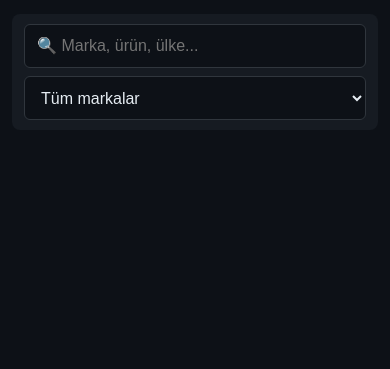
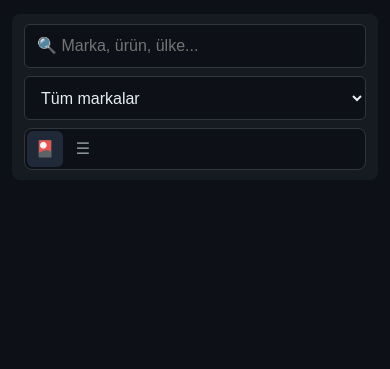
Before and after one commit to fabricPro/ArgeDonePaneli, a Flask app: template web/templates/index.html in a window 390 px wide. Shown: the part 110-479 px from the top of the page. Run offline with Flask 3, Linux system fonts and the light colour scheme; the template is opened without the code that fills it, so the values that code supplies are empty.

Commit message:
feat(v3.3-F): görüntüleme modları — Grid/Liste toggle
- base.html: tüm sayfalara shared mini-script — body.view-list class
  toggle + .view-btn aktif state, localStorage 'view_mode' (grid|list).
- index.html: filter-bar'a .view-toggle (🎴 Grid / ☰ Liste).
- urun.html: images-header design-controls'a .view-toggle.
- main.css:
  - .view-toggle/.view-btn: kapsül, accent active.
  - body.view-list .product-grid: 1-sütun + .product-card horizontal
    (110px image + body); .image-manage-grid 1-sütun + max-height 70vh.
  - Mobil 720px: list modu 1-sütun + 80px image (kompakt).
- Tercih localStorage'a kaydedilir (sayfa yenilense bile).

Co-Authored-By: Claude Opus 4.7 (1M context) <noreply@anthropic.com>

```diff
--- a/web/static/css/main.css
+++ b/web/static/css/main.css
@@ -1144,6 +1144,57 @@ main { padding: 24px 32px; max-width: 1600px; margin: 0 auto; }
     .pending-sidebar { position: static; max-height: none; }
     .pending-card { grid-template-columns: 1fr; }
 }
+/* === Görüntüleme modu toggle (Grid/Liste) === */
+.view-toggle {
+    display: flex;
+    gap: 2px;
+    background: var(--bg);
+    border: 1px solid var(--border);
+    border-radius: 8px;
+    padding: 2px;
+    flex: 0 0 auto;
+}
+.view-btn {
+    background: transparent;
+    border: none;
+    color: var(--text-dim);
+    width: 36px;
+    height: 36px;
+    border-radius: 6px;
+    cursor: pointer;
+    font-size: 16px;
+    display: flex;
+    align-items: center;
+    justify-content: center;
+    line-height: 1;
+}
+.view-btn.is-active { background: var(--bg-elev); color: var(--accent); }
+.view-btn:hover:not(.is-active) { color: var(--text); }
+
+/* === Liste modu — body.view-list === */
+body.view-list .product-grid {
+    grid-template-columns: 1fr;
+    gap: 8px;
+}
+body.view-list .product-card {
+    display: grid;
+    grid-template-columns: 110px 1fr;
+    align-items: stretch;
+    overflow: hidden;
+}
+body.view-list .product-card img,
+body.view-list .product-card .img-placeholder {
+    width: 110px;
+    height: 110px;
+    border-radius: 0;
+}
+body.view-list .card-body { padding: 12px 16px; }
+body.view-list .card-title { font-size: 15px; }
+body.view-list .card-variants { margin-top: 6px; }
+
+body.view-list .image-manage-grid { grid-template-columns: 1fr; }
+body.view-list .img-manage-card .manage-img { height: auto; max-height: 70vh; }
+
 /* === Mobil-only bileşenler — desktop'ta gizli === */
 .mobile-tabbar { display: none; }
 .carousel-dots { display: none; }
@@ -1250,6 +1301,12 @@ main { padding: 24px 32px; max-width: 1600px; margin: 0 auto; }
         grid-template-columns: repeat(2, 1fr);
         gap: 8px;
     }
+    /* Liste modu mobilde 1-sutun yatay kart */
+    body.view-list .product-grid { grid-template-columns: 1fr; }
+    body.view-list .product-card { grid-template-columns: 80px 1fr; }
+    body.view-list .product-card img,
+    body.view-list .product-card .img-placeholder { width: 80px; height: 80px; }
+    body.view-list .card-body { padding: 8px 10px; }
     .product-card { border-radius: 10px; }
     .product-card:hover { transform: none; box-shadow: none; }
     .product-card img,
--- a/web/templates/base.html
+++ b/web/templates/base.html
@@ -56,5 +56,26 @@
     </nav>
 
     {% block scripts %}{% endblock %}
+
+    <script>
+    // --- Görüntüleme modu (Grid/Liste) — body class + localStorage ---
+    (function () {
+        const KEY = 'view_mode';
+        function apply(mode) {
+            document.body.classList.toggle('view-list', mode === 'list');
+            document.querySelectorAll('.view-btn').forEach(b => b.classList.toggle('is-active', b.dataset.mode === mode));
+        }
+        let saved = 'grid';
+        try { saved = localStorage.getItem(KEY) || 'grid'; } catch (e) {}
+        apply(saved);
+        document.querySelectorAll('.view-btn').forEach(b => {
+            b.addEventListener('click', () => {
+                const m = b.dataset.mode;
+                try { localStorage.setItem(KEY, m); } catch (e) {}
+                apply(m);
+            });
+        });
+    })();
+    </script>
 </body>
 </html>
--- a/web/templates/index.html
+++ b/web/templates/index.html
@@ -15,6 +15,10 @@
         <option value="{{ b }}">{{ b }}</option>
         {% endfor %}
     </select>
+    <div class="view-toggle" role="group" aria-label="Görüntüleme modu">
+        <button class="view-btn" data-mode="grid" title="Kart grid">🎴</button>
+        <button class="view-btn" data-mode="list" title="Liste">☰</button>
+    </div>
 </div>
 
 {% if total == 0 %}
--- a/web/templates/urun.html
+++ b/web/templates/urun.html
@@ -77,6 +77,10 @@
 <div class="images-header">
     <h2 class="section-title">Görseller ({{ product.images|length }})</h2>
     <div class="design-controls">
+        <div class="view-toggle" role="group" aria-label="Görüntüleme modu">
+            <button class="view-btn" data-mode="grid" title="Kart grid">🎴</button>
+            <button class="view-btn" data-mode="list" title="Liste">☰</button>
+        </div>
         <span id="design-hint" class="design-hint" hidden>↔ Kartları sürükleyip bırakarak sırala</span>
         <button id="design-save" class="btn btn-primary" hidden>💾 Sıralamayı Kaydet</button>
         <button id="design-cancel" class="btn btn-secondary" hidden>İptal</button>
```
